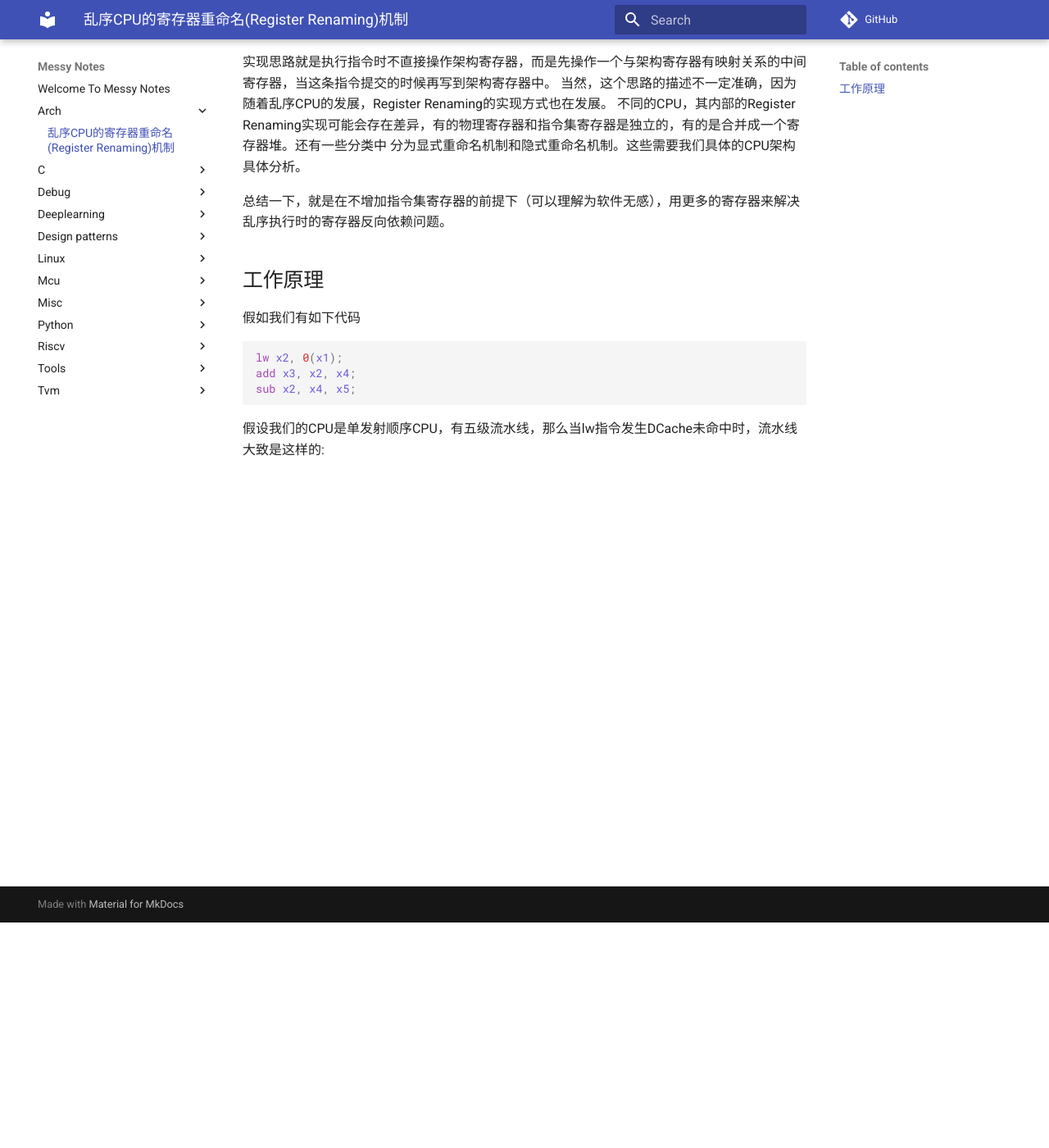
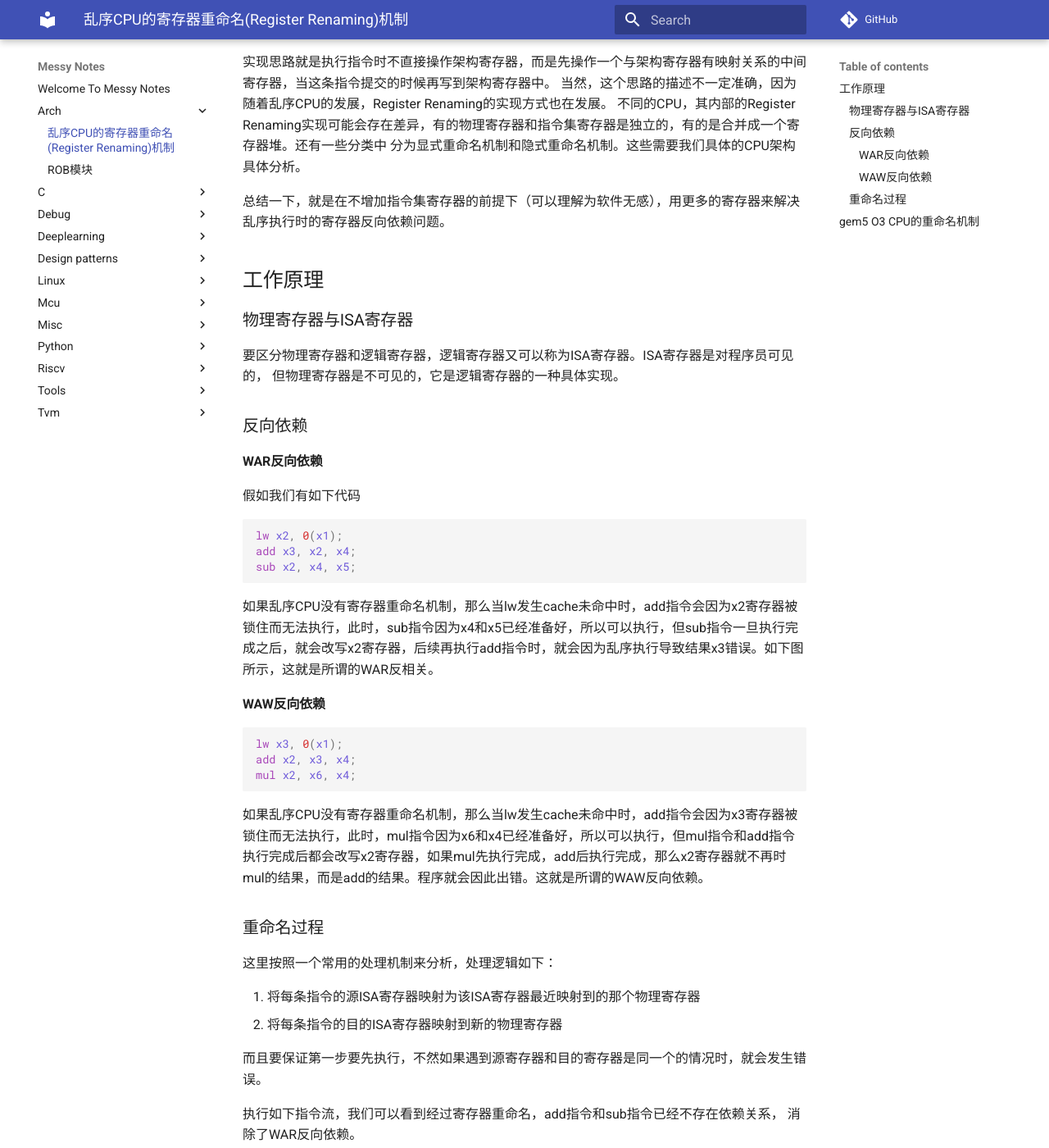
Before and after one commit to chsgcxy/messy_notes, an MkDocs documentation site: the page built from docs/arch/register_rename.md, in a window 1280 px wide and 1400 px high, scrolled down 275 px. Shown: the whole window at 82% size. Built offline with MkDocs 1.6.1 and Material for MkDocs 9.7.7, drawn with Linux system fonts in a browser that asks for light colours; comment, search, counter and statistics services are not loaded; some of the changed text lies outside the part shown.

Commit message:
add register rename

````diff
--- a/docs/arch/register_rename.md
+++ b/docs/arch/register_rename.md
@@ -14,6 +14,15 @@
 
 ## 工作原理
 
+### 物理寄存器与ISA寄存器
+
+要区分物理寄存器和逻辑寄存器，逻辑寄存器又可以称为ISA寄存器。ISA寄存器是对程序员可见的，
+但物理寄存器是不可见的，它是逻辑寄存器的一种具体实现。
+
+### 反向依赖
+
+#### WAR反向依赖
+
 假如我们有如下代码
 
 ```asm
@@ -22,4 +31,53 @@ add x3, x2, x4;
 sub x2, x4, x5;
 ```
 
-假设我们的CPU是单发射顺序CPU，有五级流水线，那么当lw指令发生DCache未命中时，流水线大致是这样的:
+如果乱序CPU没有寄存器重命名机制，那么当lw发生cache未命中时，add指令会因为x2寄存器被锁住而无法执行，此时，sub指令因为x4和x5已经准备好，所以可以执行，但sub指令一旦执行完成之后，就会改写x2寄存器，后续再执行add指令时，就会因为乱序执行导致结果x3错误。如下图所示，这就是所谓的WAR反相关。
+
+#### WAW反向依赖
+
+```asm
+lw x3, 0(x1);
+add x2, x3, x4;
+mul x2, x6, x4;
+```
+
+如果乱序CPU没有寄存器重命名机制，那么当lw发生cache未命中时，add指令会因为x3寄存器被锁住而无法执行，此时，mul指令因为x6和x4已经准备好，所以可以执行，但mul指令和add指令执行完成后都会改写x2寄存器，如果mul先执行完成，add后执行完成，那么x2寄存器就不再时mul的结果，而是add的结果。程序就会因此出错。这就是所谓的WAW反向依赖。
+
+### 重命名过程
+
+这里按照一个常用的处理机制来分析，处理逻辑如下：
+
+1. 将每条指令的源ISA寄存器映射为该ISA寄存器最近映射到的那个物理寄存器
+2. 将每条指令的目的ISA寄存器映射到新的物理寄存器
+
+而且要保证第一步要先执行，不然如果遇到源寄存器和目的寄存器是同一个的情况时，就会发生错误。
+
+执行如下指令流，我们可以看到经过寄存器重命名，add指令和sub指令已经不存在依赖关系，
+消除了WAR反向依赖。
+
+```text
+
+
+x2 ----> R2
+x3 ----> R3
+x4 ----> R4
+x5 ----> R5
+x6 ----> R6
+                   |x1|x2|x3|x4|x5|x6|
+             ------------------------------
+    重命名前        |R1|R2|R3|R4|R5|R6|    重命名后
+1. lw x2, 0(x1)    |  |R7|  |  |  |  |  lw  R7, 0(R1)
+    数据相关        |  |  |  |  |  |  |    数据相关
+2. add x3, x2, x4  |  |  |R8|  |  |  |  add R8, R7, R4
+     反向依赖       |  |  |  |  |  |  |     不相关
+3. sub x2, x4, x5  |  |R9|  |  |  |  |  sub R9, R4, R5
+     数据相关       |  |  |  |  |  |  |     数据相关
+4. mul x6, x2, x4  |  |  |  |  |  |R10|  mul R10, R9, R4
+```
+
+因此sub指令可以在lw和add等待资源的情况下先执行完成。
+问题在于物理寄存器的释放时机，通常来说，每完成一条指令，
+就可以释放该指令目的ISA寄存器上一次映射的物理寄存器。
+在上面的例子中，在mul指令rename的时候，R7可用吗？
+
+## gem5 O3 CPU的重命名机制
````
Also changed, not shown: docs/arch/rob.md (added, +3 -0 lines).
